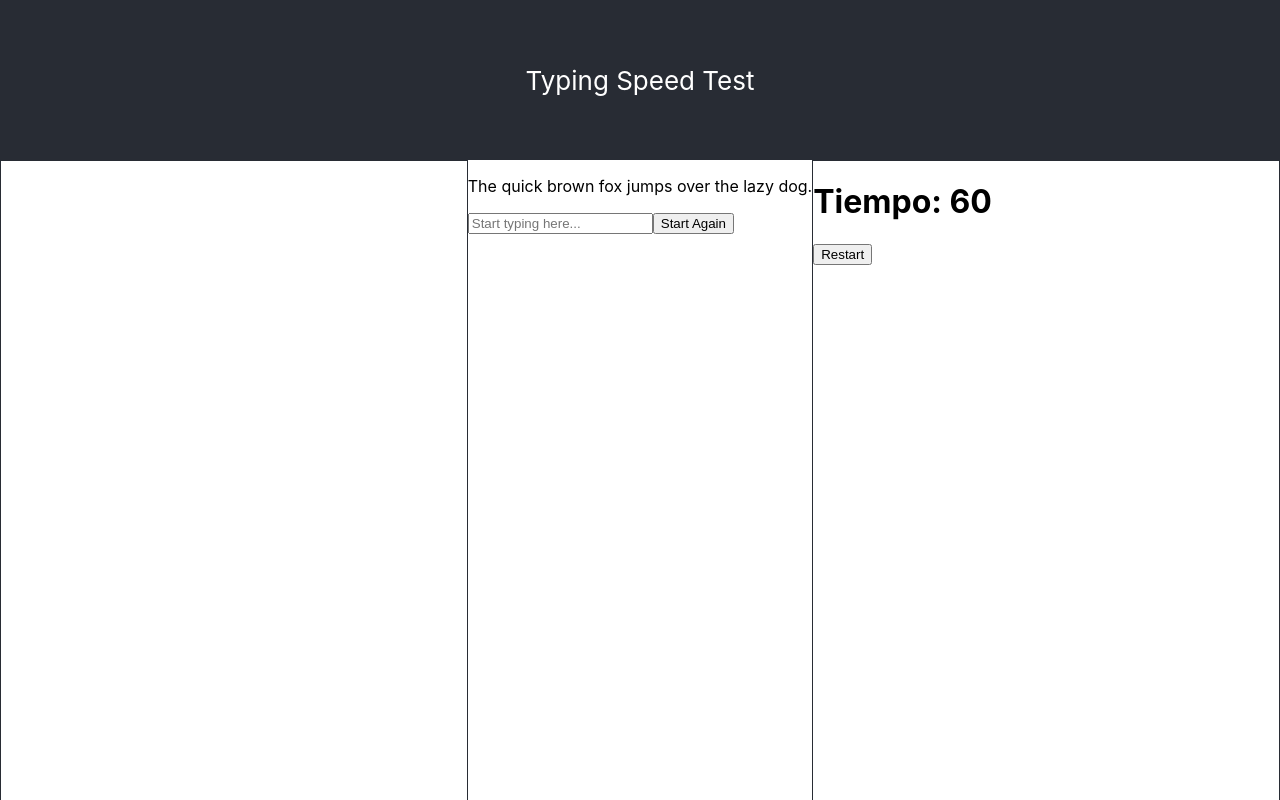
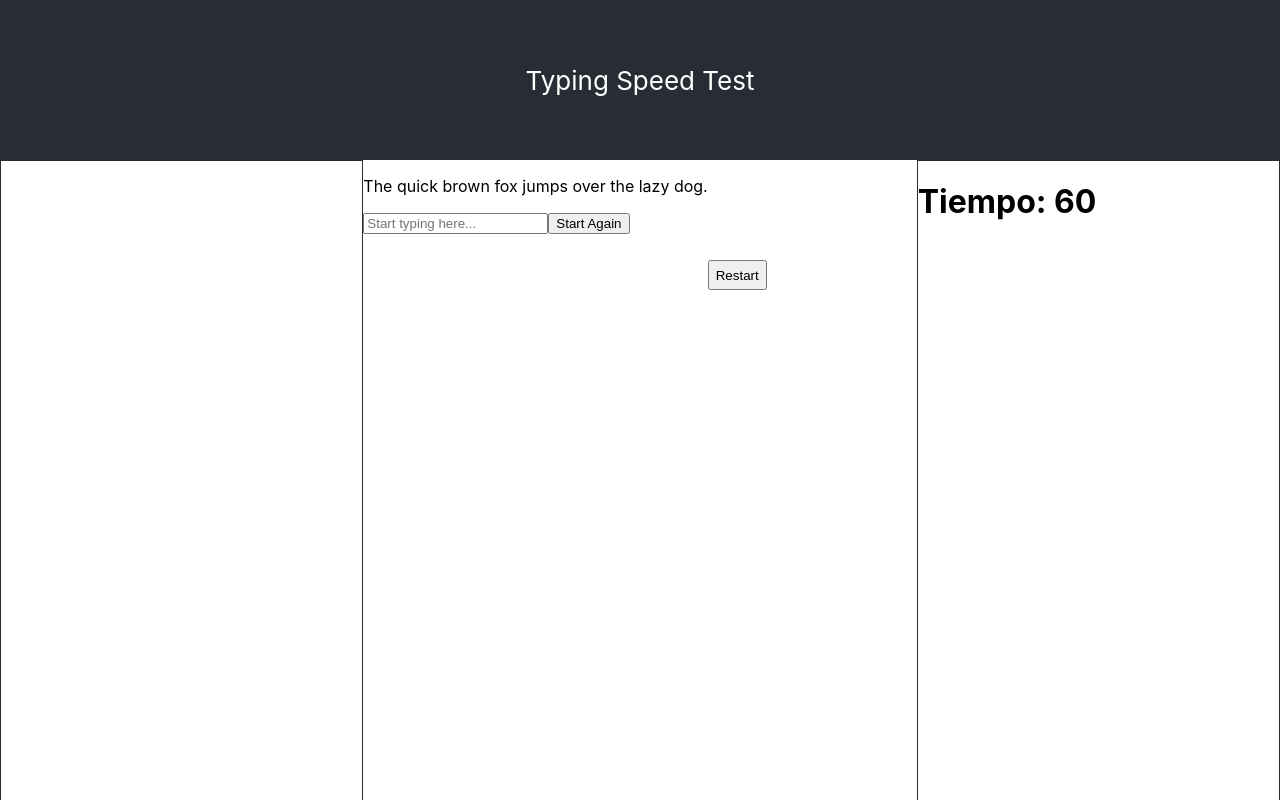
Before and after one commit to MaxRob01/MaxRob01.github.io, a React (Create React App) app: page / in a window 1280 px wide. Shown: the top 800 px of the page. Built offline with nearby package versions, Linux system fonts and the light colour scheme.

Commit message:
add random text & restart button

```diff
--- a/src/App.js
+++ b/src/App.js
@@ -1,4 +1,5 @@
 import "./App.css";
+import React, { useState } from "react";
 import TextContainer from "./components/Text-container";
 import Sidebar from "./components/Sidebar";
 import Footer from "./components/Footer";
@@ -8,16 +9,33 @@ import MainContainer from "./components/MainContainer";
 import Timer from "./components/Timer";
 
 function App() {
+	const [resetKey, setResetKey] = useState(0);
+
+	const handleReset = () => {
+		// Incrementing the key will cause the child components to re-mount and reset their internal states.
+		setResetKey((prevKey) => prevKey + 1);
+	};
 	return (
 		<MainContainer>
 			<Header className="App-header">Typing Speed Test</Header>
 			<Body className="App-body">
 				<Sidebar></Sidebar>
-				<TextContainer></TextContainer>
+				<TextContainer key={resetKey}></TextContainer>
+				<button
+					onClick={handleReset}
+					style={{
+						maxHeight: "30px",
+						marginTop: "100px",
+						marginRight: "150px",
+					}}
+				>
+					Restart
+				</button>
 				<Sidebar>
-					<Timer />
+					<Timer key={resetKey} />
 				</Sidebar>
 			</Body>
+
 			<Footer></Footer>
 		</MainContainer>
 	);
--- a/src/components/Text-container.jsx
+++ b/src/components/Text-container.jsx
@@ -4,43 +4,48 @@ const TextContainer = () => {
   const [text, setText] = useState('');
   const [inputValue, setInputValue] = useState('');
   const [highlightedText, setHighlightedText] = useState('');
-  const [correct, setCorrect] = useState(true); // Assuming the initial text is correct
+  const [correct, setCorrect] = useState(true);
   const [timerStarted, setTimerStarted] = useState(false);
   const [startTime, setStartTime] = useState(null);
   const [endTime, setEndTime] = useState(null);
   const [typingTime, setTypingTime] = useState(0);
+  const [currentIndex, setCurrentIndex] = useState(0); // Added to keep track of the current text index
 
-  // Example text for typing practice
-  const practiceText = "The quick brown fox jumps over the lazy dog.";
+  const practiceText = [
+    "The quick brown fox jumps over the lazy dog.",
+    "All their equipment and instruments are alive.",
+    "A watched pot never boils.",
+    "Hummingbirds are the only animals that can fly backwards."
+  ];
+
+  // Function to get the current text
+  const getCurrentText = () => practiceText[currentIndex];
 
   useEffect(() => {
-    // Update highlightedText based on the length of inputValue
-    setHighlightedText(practiceText.slice(0, inputValue.length));
+    let currentText = getCurrentText();
+    setHighlightedText(currentText.slice(0, inputValue.length));
 
-    // Check if the typed text matches the practice text
-    if (practiceText.startsWith(inputValue)) {
+    if (currentText.startsWith(inputValue)) {
       setCorrect(true);
-      // Start the timer if it hasn't already been started
       if (!timerStarted) {
         setTimerStarted(true);
         setStartTime(Date.now());
       }
-      // Check if the user has finished typing correctly
-      if (inputValue === practiceText) {
+      if (inputValue === currentText) {
         setEndTime(Date.now());
-        setTypingTime((endTime - startTime) / 1000); // Calculate typing time in seconds
+        setTypingTime((endTime - startTime) / 1000);
+        // Optionally, move to next text here or prompt the user to do so
       }
     } else {
       setCorrect(false);
     }
-  }, [inputValue, timerStarted, startTime, endTime]);
+  }, [inputValue, timerStarted, startTime, endTime, currentIndex]); // Added currentIndex as a dependency
 
   const handleChange = (e) => {
     setInputValue(e.target.value);
   };
 
   const handleStartAgain = () => {
-    // Reset all state variables to their initial values
     setText('');
     setInputValue('');
     setHighlightedText('');
@@ -49,18 +54,19 @@ const TextContainer = () => {
     setStartTime(null);
     setEndTime(null);
     setTypingTime(0);
+    // Optionally reset the currentIndex or move to the next text
+    // For cycling through texts:
+    setCurrentIndex((currentIndex + 1) % practiceText.length);
   };
 
   return (
     <div>
       <div>
         <p>
-          {/* Display the highlighted text */}
           <span style={{ color: correct ? 'black' : 'red' }}>
             {highlightedText}
           </span>
-          {/* Display the remaining text */}
-          {practiceText.slice(inputValue.length)}
+          {getCurrentText().slice(inputValue.length)}
         </p>
         <input
           type="text"
--- a/src/components/Timer.js
+++ b/src/components/Timer.js
@@ -20,15 +20,9 @@ function Timer() {
 	}, [timerValue, running]);
 	console.log("works");
 
-	const restartTimer = () => {
-		setTimerValue(60);
-		setRunning(false);
-	};
-
 	return (
 		<div>
 			<h1>Tiempo: {timerValue}</h1>
-			<button onClick={restartTimer}>Restart</button>
 		</div>
 	);
 }
```
